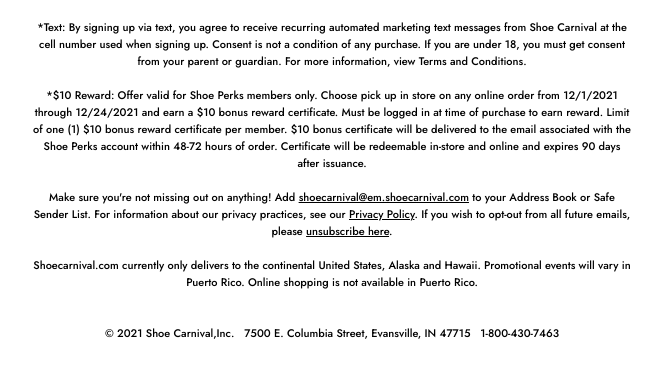
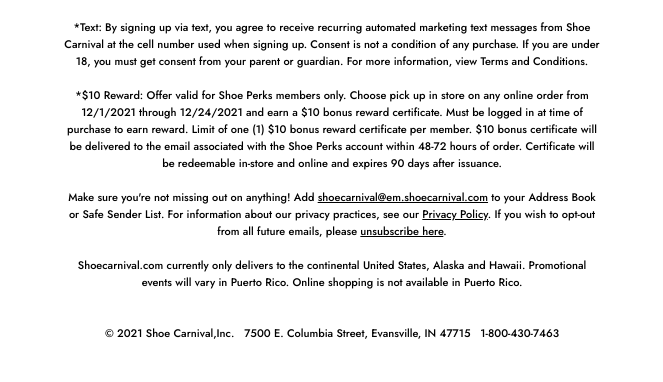
Before and after one commit to Delvin279/Shoe-Carnival-Template, a React app: page index.html in a window 1280 px wide. Shown: the part 3685-4067 px from the top of the page, without its empty margins (308-971 px from the left). Built offline with nearby package versions, Linux system fonts and the light colour scheme.

Commit message:
added padding to terms and conditions

```diff
--- a/index.html
+++ b/index.html
@@ -276,6 +276,9 @@
 
                     <!-- t&c -->
                     <tr>
+                        <td align="center">
+                            <table width="90%" border="0" cellspacing="0" cellpadding="0" role="representation">
+                                <tr>
                                     <td align="center" style="font-family: 'Jost', Arial, sans-serif; font-size: 11px; line-height: 17px; font-weight: 500; color:#000000;">
                                         While supplies last. Product shown may not be available in all stores.
                                         <br><br>
@@ -288,6 +291,9 @@
                                         Shoecarnival.com currently only delivers to the continental United States, Alaska and Hawaii. Promotional events will vary in Puerto Rico. Online shopping is not available in Puerto Rico.
                                         <br><br><br>
                                         © 2021 Shoe Carnival,Inc. &nbsp; 7500 E. Columbia Street, Evansville, IN 47715 &nbsp; 1-800-430-7463
+                                    </td>
+                                </tr>
+                            </table>
                         </td>
                     </tr>
                     <!-- t&c -->
```
Lines whose indentation alone changed are shown as unchanged.
